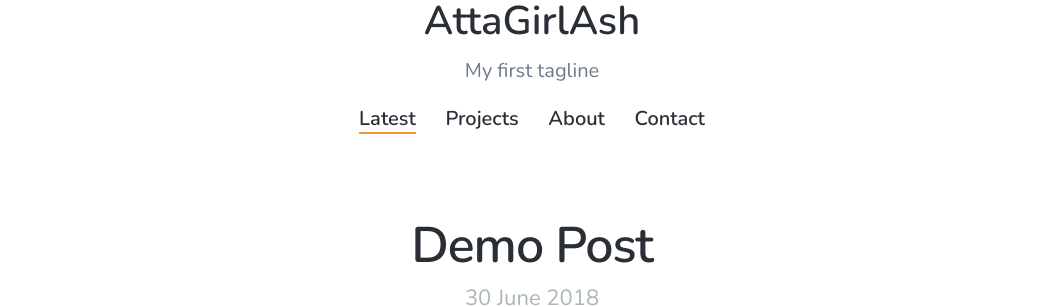
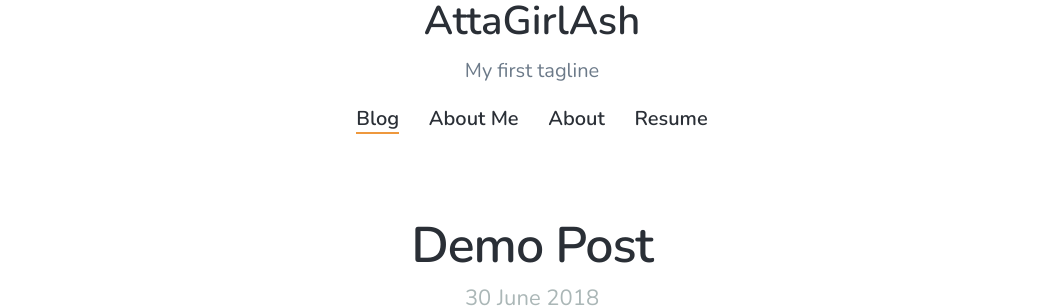
Before and after one commit to ashleyraizes/ashleyraizes.github.io, a Jekyll site: the page built from index.html, in a window 1280 px wide and 900 px high. Shown: the part 281-588 px from the top of the window, without its empty margins (108-1171 px from the left). Built offline with Jekyll 4.4.1, drawn with Linux system fonts in a browser that asks for light colours; nearby versions of some CDN libraries; the list of posts is cut into pages by our own code.

Commit message:
upload resume

```diff
--- a/_data/settings.yml
+++ b/_data/settings.yml
@@ -10,14 +10,14 @@
 
 menu_settings:
   menu_items:
-    - title: 'Latest'
+    - title: 'Blog'
       url: '/'
-    - title: 'Projects'
+    - title: 'About Me'
       url: '/projects/'
     - title: 'About'
       url: '/about'
-    - title: 'Contact'
-      url: '/contact'
+    - title: 'Resume'
+      url: '/resume'
 
 grid_settings:
   grid_spacing: 10
@@ -54,7 +54,7 @@
   soundcloud_url: ''
   spotify_url: ''
   bandcamp_url: ''
-  linkedin_url: ''
+  linkedin_url: 'https://www.linkedin.com/in/ashleyraizes/'
 
 color_settings:
   background_color: '#ffffff'
```
Also changed, not shown: _pages/contact.md (deleted, +0 -10 lines), _pages/resume.md (added, +8 -0 lines), images/ashley-resume.png (added).
